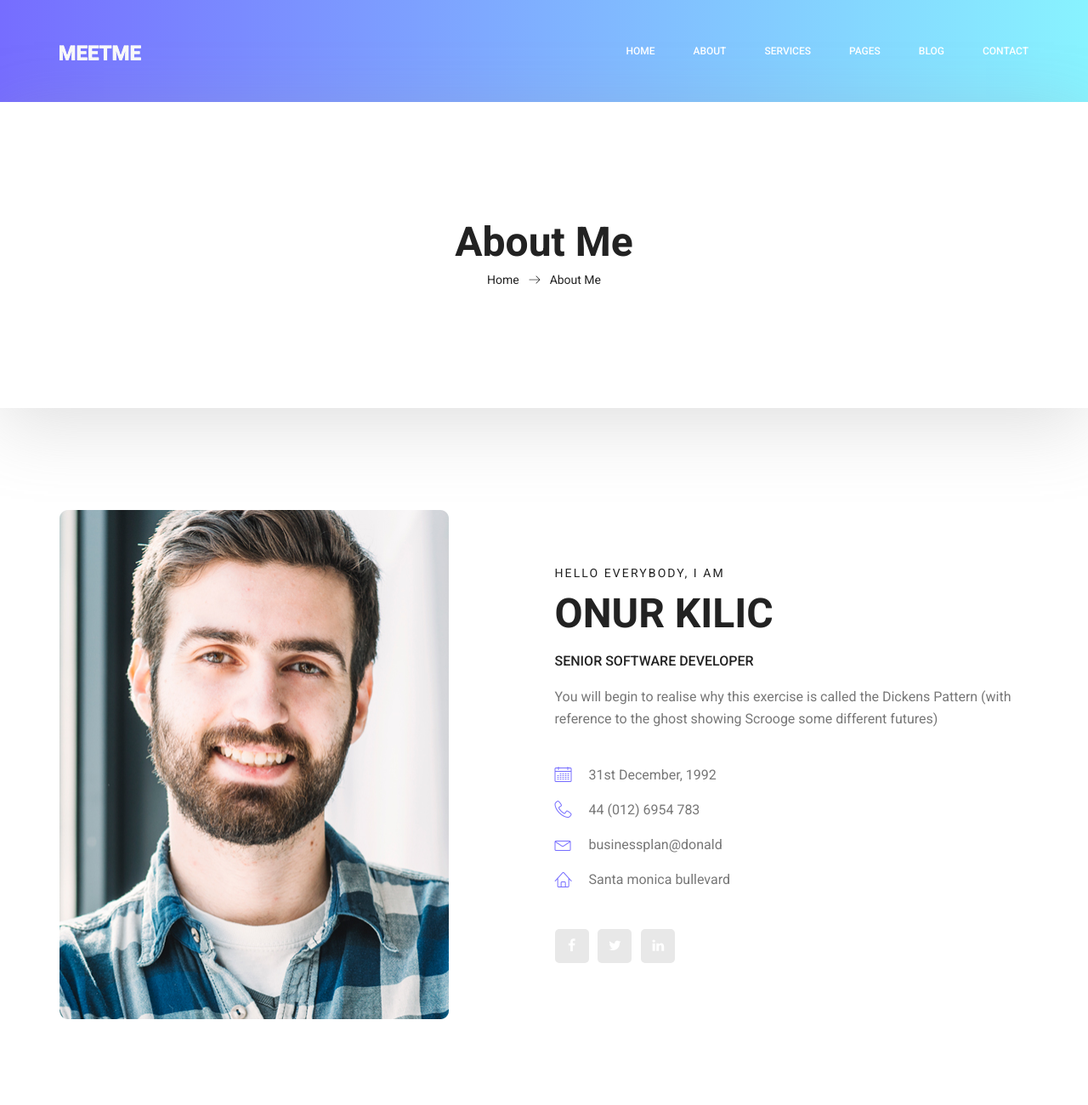
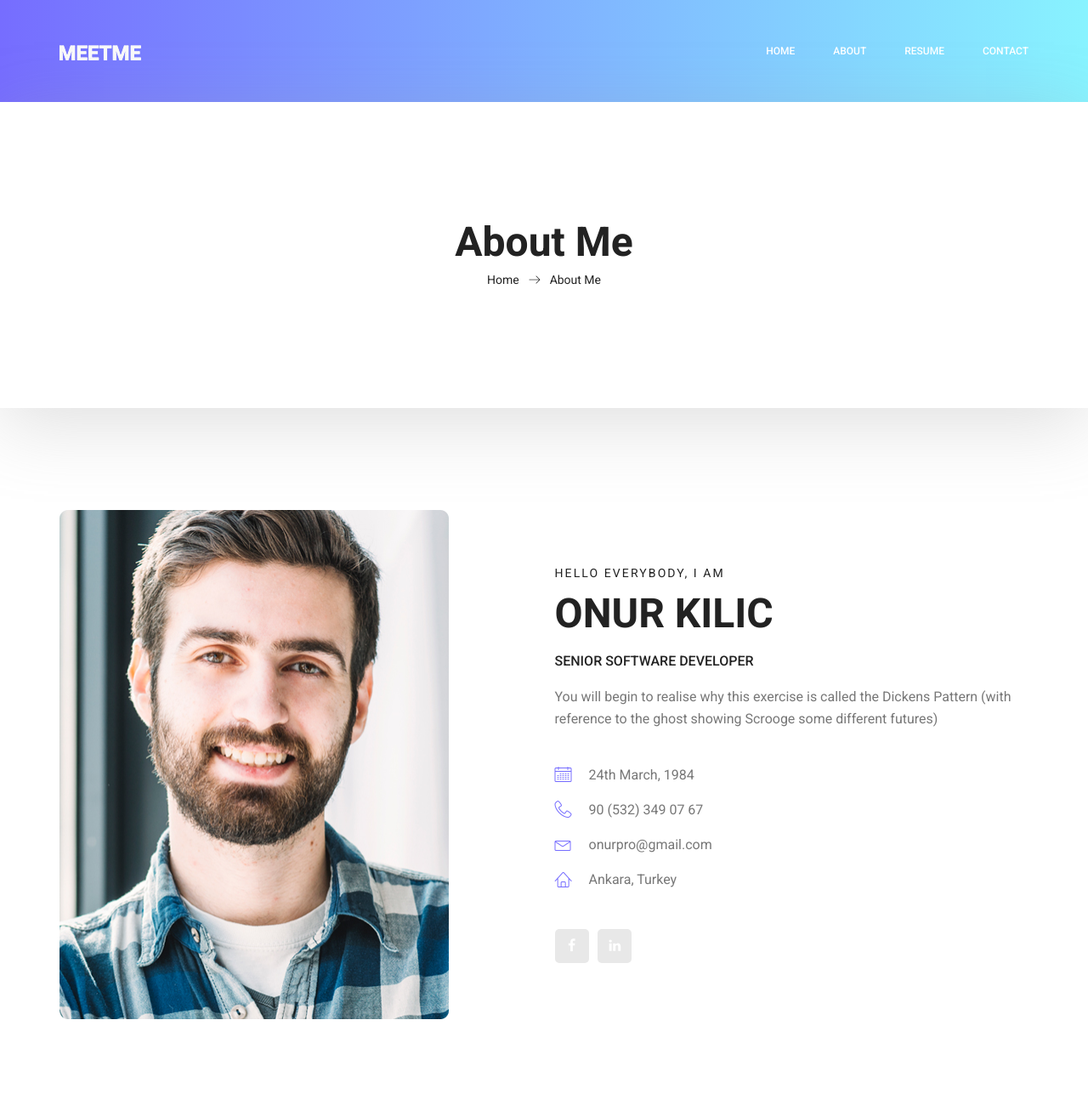
Before and after one commit to klconur/klconur.github.io, a plain HTML site: page about-me.html in a window 1280 px wide. Shown: the top 1300 px of the page at 85% size. Drawn offline with Linux system fonts and the light colour scheme.

Commit message:
Update about-me.html

```diff
--- a/about-me.html
+++ b/about-me.html
@@ -37,22 +37,8 @@
 						<div class="collapse navbar-collapse offset" id="navbarSupportedContent">
 							<ul class="nav navbar-nav menu_nav ml-auto">
 								<li class="nav-item active"><a class="nav-link" href="index.html">Home</a></li>
-								<li class="nav-item"><a class="nav-link" href="about-us.html">About</a></li>
-								<li class="nav-item"><a class="nav-link" href="services.html">Services</a></li>
-								<li class="nav-item submenu dropdown">
-									<a href="#" class="nav-link dropdown-toggle" data-toggle="dropdown" role="button" aria-haspopup="true" aria-expanded="false">Pages</a>
-									<ul class="dropdown-menu">
-										<li class="nav-item"><a class="nav-link" href="portfolio.html">Portfolio</a></li>
-										<li class="nav-item"><a class="nav-link" href="elements.html">Elements</a></li>
-									</ul>
-								</li>
-								<li class="nav-item submenu dropdown">
-									<a href="#" class="nav-link dropdown-toggle" data-toggle="dropdown" role="button" aria-haspopup="true" aria-expanded="false">Blog</a>
-									<ul class="dropdown-menu">
-										<li class="nav-item"><a class="nav-link" href="blog.html">Blog</a></li>
-										<li class="nav-item"><a class="nav-link" href="single-blog.html">Blog Details</a></li>
-									</ul>
-								</li>
+								<li class="nav-item"><a class="nav-link" href="about-me.html">About</a></li>
+								<li class="nav-item"><a class="nav-link" href="resume.html">Resume</a></li>
 								<li class="nav-item"><a class="nav-link" href="contact.html">Contact</a></li>
 							</ul>
 						</div>
@@ -96,15 +82,14 @@
 								<h4>Senior Software Developer</h4>
 								<p>You will begin to realise why this exercise is called the Dickens Pattern (with reference to the ghost showing Scrooge some different futures)</p>
 								<ul class="list basic_info">
-									<li><a href="#"><i class="lnr lnr-calendar-full"></i> 31st December, 1992</a></li>
-									<li><a href="#"><i class="lnr lnr-phone-handset"></i> 44 (012) 6954 783</a></li>
-									<li><a href="#"><i class="lnr lnr-envelope"></i> businessplan@donald</a></li>
-									<li><a href="#"><i class="lnr lnr-home"></i> Santa monica bullevard</a></li>
+									<li><a href="#"><i class="lnr lnr-calendar-full"></i> 24th March, 1984</a></li>
+									<li><a href="#"><i class="lnr lnr-phone-handset"></i> 90 (532) 349 07 67</a></li>
+									<li><a href="#"><i class="lnr lnr-envelope"></i> onurpro@gmail.com</a></li>
+									<li><a href="#"><i class="lnr lnr-home"></i> Ankara, Turkey</a></li>
 								</ul>
 								<ul class="list personal_social">
-									<li><a href="#"><i class="fa fa-facebook"></i></a></li>
-									<li><a href="#"><i class="fa fa-twitter"></i></a></li>
-									<li><a href="#"><i class="fa fa-linkedin"></i></a></li>
+									<li><a href="https://www.facebook.com/onur.kilic.1000469"><i class="fa fa-facebook"></i></a></li>
+									<li><a href="https://www.linkedin.com/in/onur-kilic-6730621a/"><i class="fa fa-linkedin"></i></a></li>
 								</ul>
 							</div>
 						</div>
```
